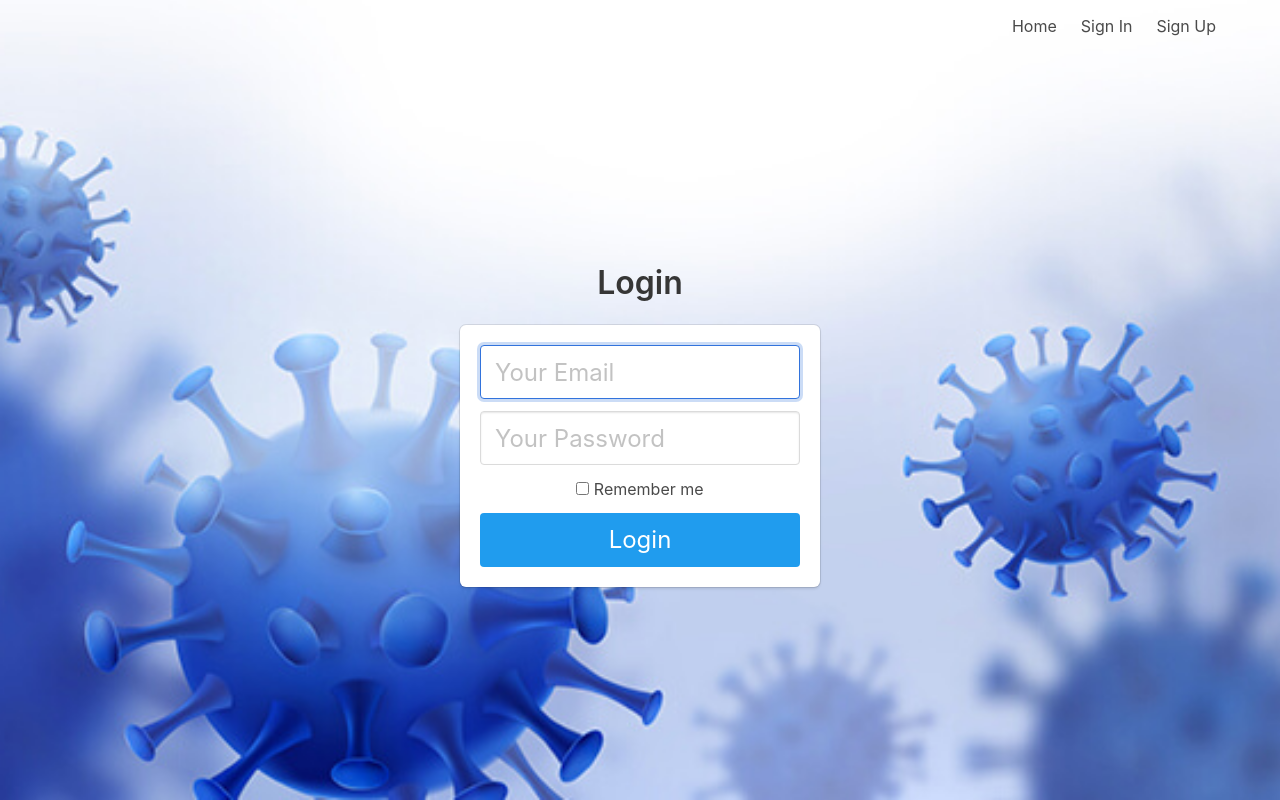
After one commit to thedivinez/covidadvisorbot, a Flask app: page /signin in a window 1280 px wide. The commit adds this page. Run offline with Flask 2, Linux system fonts and the light colour scheme.

Commit message:
make it better

```diff
--- a/main.py
+++ b/main.py
@@ -1,8 +1,7 @@
-from flask import render_template
+from system.auth import User
+from system.config import app
 from system.engine import CovidScreaning
-from flask import Flask, request, jsonify
-
-app = Flask(__name__)
+from flask import render_template, jsonify, request
 
 
 @app.route("/")
@@ -11,6 +10,7 @@ def index():
 
 
 @app.route("/dashboard")
+@User.signin_required
 def dashboard():
   return render_template("dashboard.html", subjects=CovidScreaning.getdata())
 
@@ -23,5 +23,18 @@ def newmessage():
   return response
 
 
+@app.route('/signin', methods=['GET', 'POST'])
+def signin():
+  # if the request is a GET we return the signin page else try to sign the user in
+  return render_template('signin.html') if request.method == 'GET' else User().signin()
+
+
+@app.route('/signup', methods=['GET', 'POST'])
+def signup():
+  # If the request is GET we return the sign up page and forms
+  # if the request is POST, then we check if the email doesn't already exist and then we save data
+  return render_template('signup.html') if request.method == 'GET' else User().signup()
+
+
 if __name__ == "__main__":
-  app.run()
+  app.run(debug=True)
--- /dev/null
+++ b/templates/base.html
@@ -0,0 +1,66 @@
+<!DOCTYPE html>
+<html>
+
+<head>
+    <meta charset="utf-8">
+    <meta http-equiv="X-UA-Compatible" content="IE=edge">
+    <meta name="viewport" content="width=device-width, initial-scale=1">
+    <title>Flask Auth Example</title>
+    <style>
+        body,
+        html {
+            height: 100%;
+            margin: 0;
+        }
+
+        .bg {
+            /* The image used */
+            background-image: url("../static/images/covidblue.jpg");
+
+            /* Full height */
+            height: 100%;
+
+            /* Center and scale the image nicely */
+            background-position: center;
+            background-repeat: no-repeat;
+            background-size: cover;
+        }
+    </style>
+    <link rel="stylesheet" href="https://cdnjs.cloudflare.com/ajax/libs/bulma/0.7.2/css/bulma.min.css" />
+</head>
+
+<body>
+    <section class="hero is-fullheight bg">
+
+        <div class="hero-head">
+            <nav class="navbar">
+                <div class="container">
+
+                    <div id="navbarMenuHeroA" class="navbar-menu">
+                        <div class="navbar-end">
+                            <a href="{{ url_for('index') }}" class="navbar-item">
+                                Home
+                            </a>
+                            {% if not session.is_authenticated %}
+                            <a href="{{ url_for('signin') }}" class="navbar-item">
+                                Sign In
+                            </a>
+                            <a href="{{ url_for('signup') }}" class="navbar-item">
+                                Sign Up
+                            </a>
+                            {% endif %}
+                        </div>
+                    </div>
+                </div>
+            </nav>
+        </div>
+
+        <div class="hero-body">
+            <div class="container has-text-centered">
+                {% block content %}{% endblock %}
+            </div>
+        </div>
+    </section>
+</body>
+
+</html>
--- /dev/null
+++ b/templates/signin.html
@@ -0,0 +1,37 @@
+{% extends "base.html" %}
+<section class="hero is-fullheight" style="background-color:#C4FCEF;">
+  {% block content %}
+  <div class="column is-4 is-offset-4">
+    <h3 class="title">Login</h3>
+    <div class="box">
+      {% with messages = get_flashed_messages() %}
+      {% if messages %}
+      <div class="notification is-danger">
+        {{ messages[0] }}
+      </div>
+      {% endif %}
+      {% endwith %}
+      <form method="POST" action="/signin">
+        <div class="field">
+          <div class="control">
+            <input class="input is-large" type="email" name="email" placeholder="Your Email" autofocus="">
+          </div>
+        </div>
+
+        <div class="field">
+          <div class="control">
+            <input class="input is-large" type="password" name="password" placeholder="Your Password">
+          </div>
+        </div>
+        <div class="field">
+          <label class="checkbox">
+            <input type="checkbox">
+            Remember me
+          </label>
+        </div>
+        <button class="button is-block is-info is-large is-fullwidth">Login</button>
+      </form>
+    </div>
+  </div>
+  {% endblock %}
+</section>
```
Also changed, not shown: system/auth.py (added, +47 -0 lines), system/config.py (added, +11 -0 lines), templates/dashboard.html (+7 -1 lines), templates/signup.html (added, +38 -0 lines), static/db/covidscreening.db (deleted).
